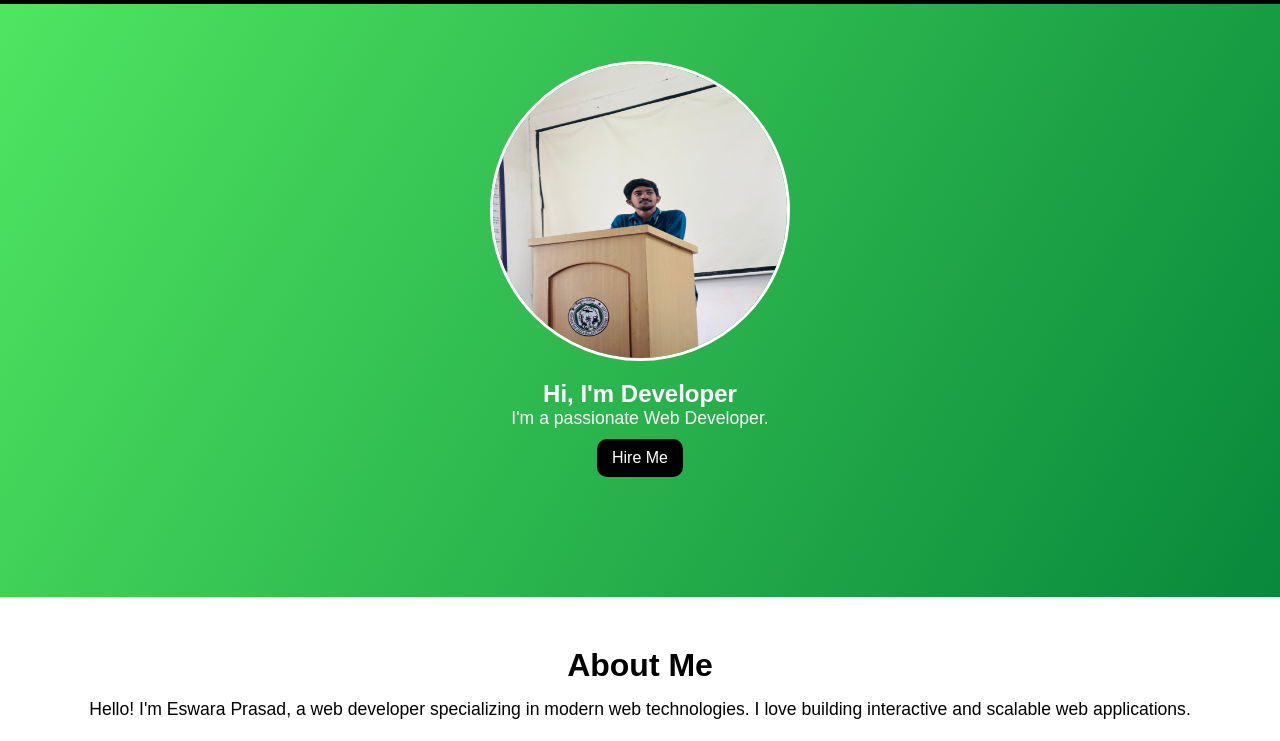
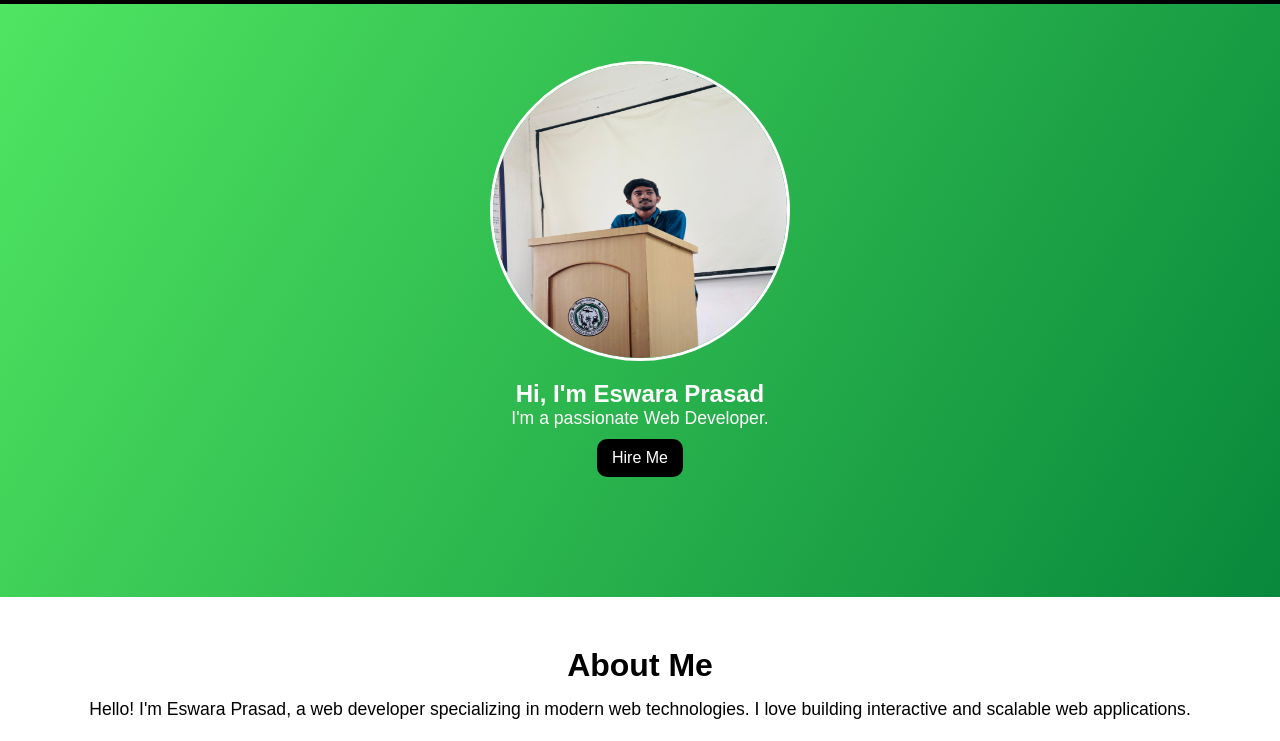
Before and after one commit to EswaraPrasad2345/My-Portfolio, a plain HTML site: page index.html in a window 1280 px wide. Shown: the part 59-800 px from the top of the page. Drawn offline with Linux system fonts and the light colour scheme.

Commit message:
Update index.html

```diff
--- a/index.html
+++ b/index.html
@@ -25,7 +25,7 @@
     <section id="home">
         <div class="hero-content">
             <img src="./IMG-20250210-WA0008.jpg" alt="Profile Picture" class="profile-pic"width="500px"height="500px">
-            <h1>Hi, I'm <span>Developer</span></h1>
+            <h1>Hi, I'm <span>Eswara Prasad</span></h1>
             <p>I'm a passionate Web Developer.</p>
             <a href="#contact" class="btn">Hire Me</a>
         </div>
```
